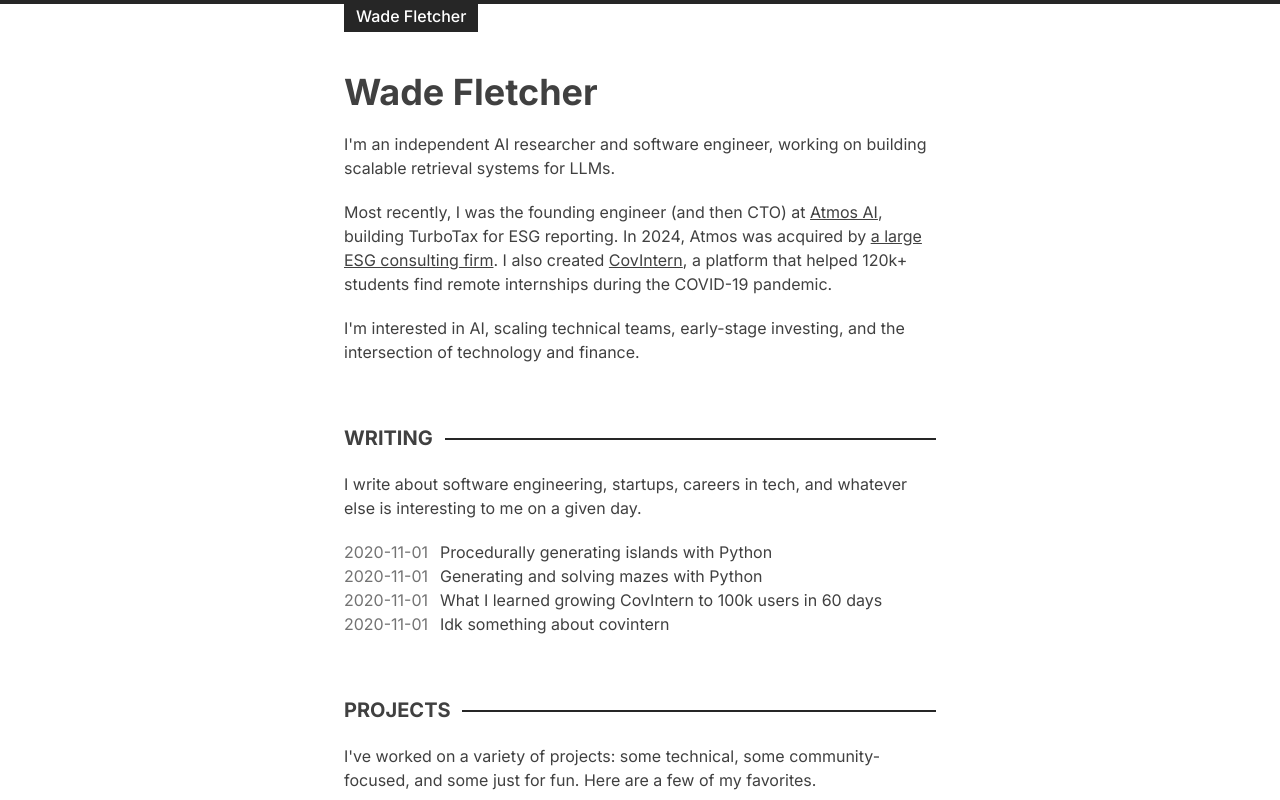
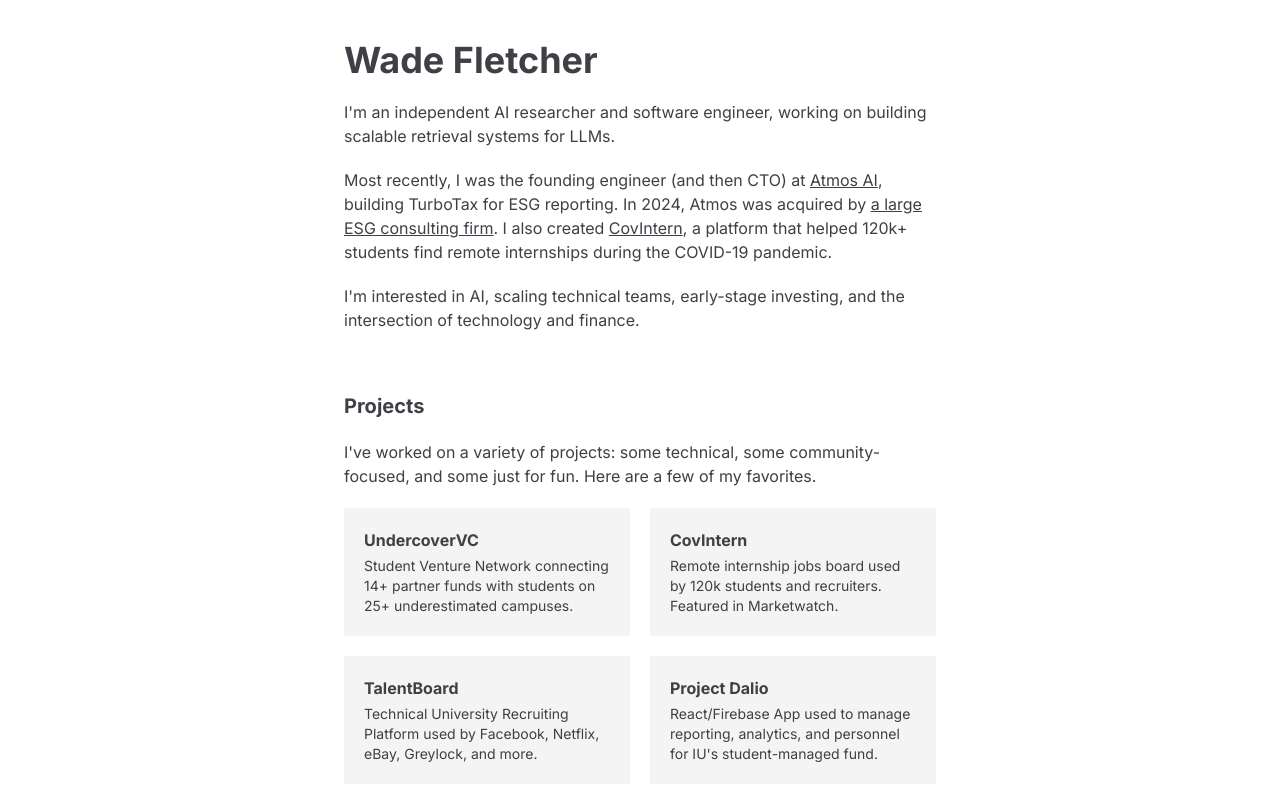
Before and after one commit to wadefletch/PersonalSite, a Next.js app: page / in a window 1280 px wide. Shown: the top 800 px of the page. Built offline with nearby package versions, Linux system fonts and the light colour scheme.

Commit message:
design update

```diff
--- a/app/layout.tsx
+++ b/app/layout.tsx
@@ -50,9 +50,12 @@
   return (
     <html lang="en" suppressHydrationWarning>
       <head />
-      <body className={cn(inter.className)}>
-        <HeaderLine />
-
+      <body
+        className={cn(
+          inter.className,
+          'dark:bg-zinc-950 text-zinc-700 dark:text-zinc-300'
+        )}
+      >
         <main className="mx-auto mt-10 flex max-w-2xl flex-col gap-5 px-10 pb-10">
           {children}
         </main>
--- a/app/page.tsx
+++ b/app/page.tsx
@@ -2,14 +2,14 @@
 import Hero from '../components/hero';
 import Projects from '../components/projects';
 import Work from '../components/work';
-import Writing from '../components/writing';
+// import Writing from '../components/writing';
 
 export default function Home(): JSX.Element {
   return (
     <>
       <Hero />
-      <Writing />
       <Projects />
+      {/* <Writing /> */}
       <Work />
       <Contact />
     </>
--- a/components/Contact.tsx
+++ b/components/Contact.tsx
@@ -1,7 +1,7 @@
 export default function Contact() {
   return (
     <>
-      <h2 data-content="Contact">Contact</h2>
+      <h2 className="mt-10 text-xl font-bold">Contact</h2>
       <p>
         Need help with something? Want to collaborate? Interested in learning
         more about one of my projects? I&apos;d be happy to chat!
@@ -11,14 +11,11 @@
         <a href="//linkedin.com/in/wadefletch">LinkedIn</a>,{' '}
         <a href="//github.com/wadefletch">GitHub</a>, and{' '}
         <a href="//news.ycombinator.com/user?id=wadefletch">HN</a>, I am{' '}
-        <span className="bg-neutral-100 p-1 dark:bg-neutral-900">
-          wadefletch
-        </span>
-        .
+        <span className="bg-zinc-100 p-1 dark:bg-zinc-900">wadefletch</span>.
       </p>
       <p>
         You can also email me at{' '}
-        <span className="bg-neutral-100 p-1 dark:bg-neutral-900">
+        <span className="bg-zinc-100 p-1 dark:bg-zinc-900">
           hello&nbsp;at&nbsp;wadefletcher&nbsp;dot&nbsp;com
         </span>
         .
--- a/components/Footer.tsx
+++ b/components/Footer.tsx
@@ -2,7 +2,7 @@
   const commit = process.env.NEXT_PUBLIC_VERCEL_GIT_COMMIT_SHA;
 
   return (
-    <footer className="mx-auto flex max-w-2xl items-center justify-center gap-1 p-5 text-sm text-neutral-500">
+    <footer className="mx-auto flex max-w-2xl items-center justify-center gap-1 p-5 text-sm text-zinc-500">
       <a href="//creativecommons.org/licenses/by/4.0/" className="no-underline">
         CC BY 4.0
       </a>
--- a/components/Projects.tsx
+++ b/components/Projects.tsx
@@ -28,7 +28,7 @@
 
   return (
     <>
-      <h2 data-content="Projects">Projects</h2>
+      <h2 className="mt-10 text-xl font-bold">Projects</h2>
       <p>
         I&apos;ve worked on a variety of projects: some technical, some
         community-focused, and some just for fun. Here are a few of my
@@ -39,13 +39,11 @@
           <a
             href={project.href}
             key={project.href}
-            className="bg-neutral-100 p-4 no-underline transition hover:scale-105 dark:bg-neutral-900"
+            className="bg-zinc-100 p-5 no-underline hover:bg-zinc-200 dark:bg-zinc-900 dark:hover:bg-zinc-800"
             target="blank"
           >
             <h3 className="mb-1 font-bold">{project.name}</h3>
-            <p className="text-sm dark:text-neutral-400">
-              {project.description}
-            </p>
+            <p className="text-sm dark:text-zinc-400">{project.description}</p>
           </a>
         ))}
       </div>
--- a/components/Work.tsx
+++ b/components/Work.tsx
@@ -53,7 +53,7 @@
 
   return (
     <>
-      <h2 data-content="Work">Work</h2>
+      <h2 className="mt-10 text-xl font-bold">Work</h2>
       <p>
         Before jumping back into software, I spent a year at a venture fund,
         mostly working on sourcing. If you&apos;d like to learn more, please
@@ -66,7 +66,7 @@
       {work.map((job) => (
         <div
           key={`${job.title}_${job.company}`}
-          className="overflow-hidden bg-neutral-100 dark:bg-neutral-900"
+          className="overflow-hidden bg-zinc-100 dark:bg-zinc-900"
         >
           <div className="p-4">
             <div className="sm:flex sm:items-start sm:justify-between">
@@ -80,7 +80,7 @@
                 </a>
               </h3>
 
-              <p className="text-sm text-neutral-500 dark:text-neutral-400">
+              <p className="text-sm text-zinc-500 dark:text-zinc-400">
                 {job.time}
               </p>
             </div>
@@ -90,7 +90,7 @@
           </div>
 
           {job.lines && (
-            <details className="bg-neutral-200 text-sm text-neutral-600 dark:bg-neutral-900 dark:text-neutral-200">
+            <details className="bg-zinc-200 text-sm text-zinc-600 dark:bg-zinc-900 dark:text-zinc-200">
               <summary className="group cursor-pointer px-4 py-2">
                 See more
               </summary>
--- a/components/Writing.tsx
+++ b/components/Writing.tsx
@@ -28,23 +28,26 @@
 
   return (
     <>
-      <h2 data-content="Writing">Writing</h2>
+      <h2 className="mt-10 text-xl font-bold">Writing</h2>
       <p>
         I write about software engineering, startups, careers in tech, and
         whatever else is interesting to me on a given day.
       </p>
 
-      <div className="">
+      <div className="flex flex-col gap-2.5">
         {posts.map((post) => (
-          <div key={post.slug} className="flex items-start">
-            <div className="w-24 text-neutral-500">
-              {post.date.toISOString().split('T')[0]}
+          <a
+            key={post.slug}
+            href={`/writing/${post.slug}`}
+            className="flex-1 no-underline"
+          >
+            <div className="flex items-start bg-zinc-100 p-2 text-sm hover:bg-zinc-200 dark:bg-zinc-900 dark:hover:bg-zinc-800">
+              <div className="w-24 text-zinc-500">
+                {post.date.toISOString().split('T')[0]}
+              </div>
+              <span>{post.title}</span>
             </div>
-
-            <a href={`/writing/${post.slug}`} className="flex-1 no-underline">
-              {post.title}
-            </a>
-          </div>
+          </a>
         ))}
       </div>
     </>
--- a/components/header-line.tsx
+++ /dev/null
@@ -1,16 +0,0 @@
-import Link from 'next/link';
-
-export default function HeaderLine() {
-  return (
-    <header className="sticky top-0 left-0 right-0 z-10 w-full border-t-4 border-neutral-800 dark:border-neutral-700">
-      <div className="mx-auto w-full max-w-2xl">
-        <Link
-          href="/"
-          className="ml-10 inline-block bg-neutral-800 px-3 pb-1 font-medium text-white no-underline dark:bg-neutral-700"
-        >
-          Wade Fletcher
-        </Link>
-      </div>
-    </header>
-  );
-}
--- a/package.json
+++ b/package.json
@@ -26,7 +26,7 @@
     "postcss": "^8.4.21",
     "prettier": "^2.8.3",
     "prettier-plugin-tailwindcss": "^0.2.3",
-    "tailwindcss": "^3.2.4",
+    "tailwindcss": "^3.4.1",
     "typescript": "4.9.4",
     "unimported": "^1.24.0"
   }
--- a/styles/globals.css
+++ b/styles/globals.css
@@ -1,35 +1,12 @@
 @tailwind base;
 @tailwind components;
 @tailwind utilities;
-
-@layer base {
-  body {
-    @apply overscroll-y-none text-neutral-700 dark:bg-neutral-800 dark:text-neutral-50;
-  }
-}
 
 @layer components {
   a {
     @apply underline;
   }
 
-  h2 {
-    /*@apply font-bold text-2xl mt-10;*/
-    @apply relative mt-10 text-xl font-bold uppercase;
-  }
-
-  h2:after {
-    /* position the element */
-    content: '';
-
-    @apply absolute left-0 right-0 top-1/2 -z-20 block h-[0.12rem] min-h-[1px] bg-neutral-800 dark:bg-neutral-50;
-  }
-
-  h2:before {
-    @apply absolute top-0 left-0 bottom-0 -z-10 block bg-white pr-3 text-white dark:bg-neutral-800 dark:text-neutral-800;
-    content: attr(data-content);
-  }
-
   details[open] > summary:before {
     transform: rotate(90deg);
   }
```
Also changed, not shown: posts/first-blog.mdx (added, +23 -0 lines), 2 other files (tests, documents, lock files or other folders).
